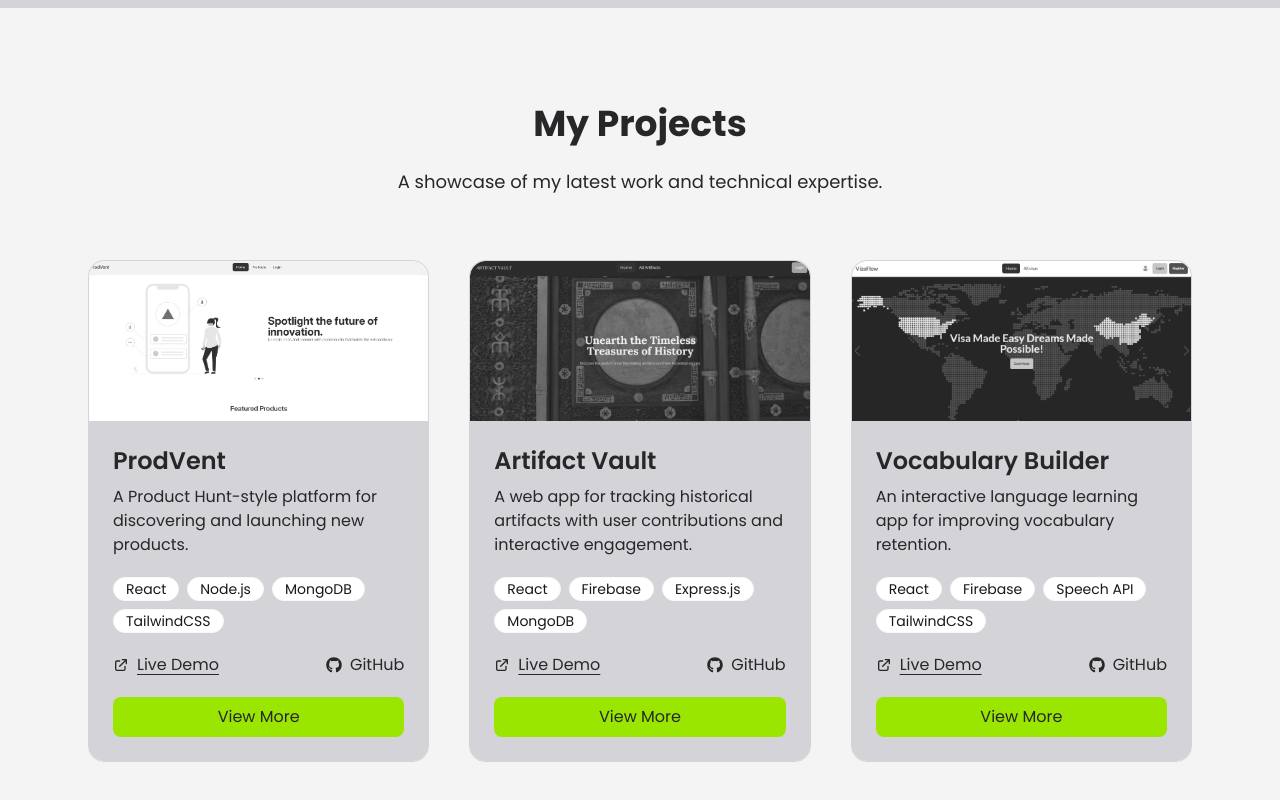
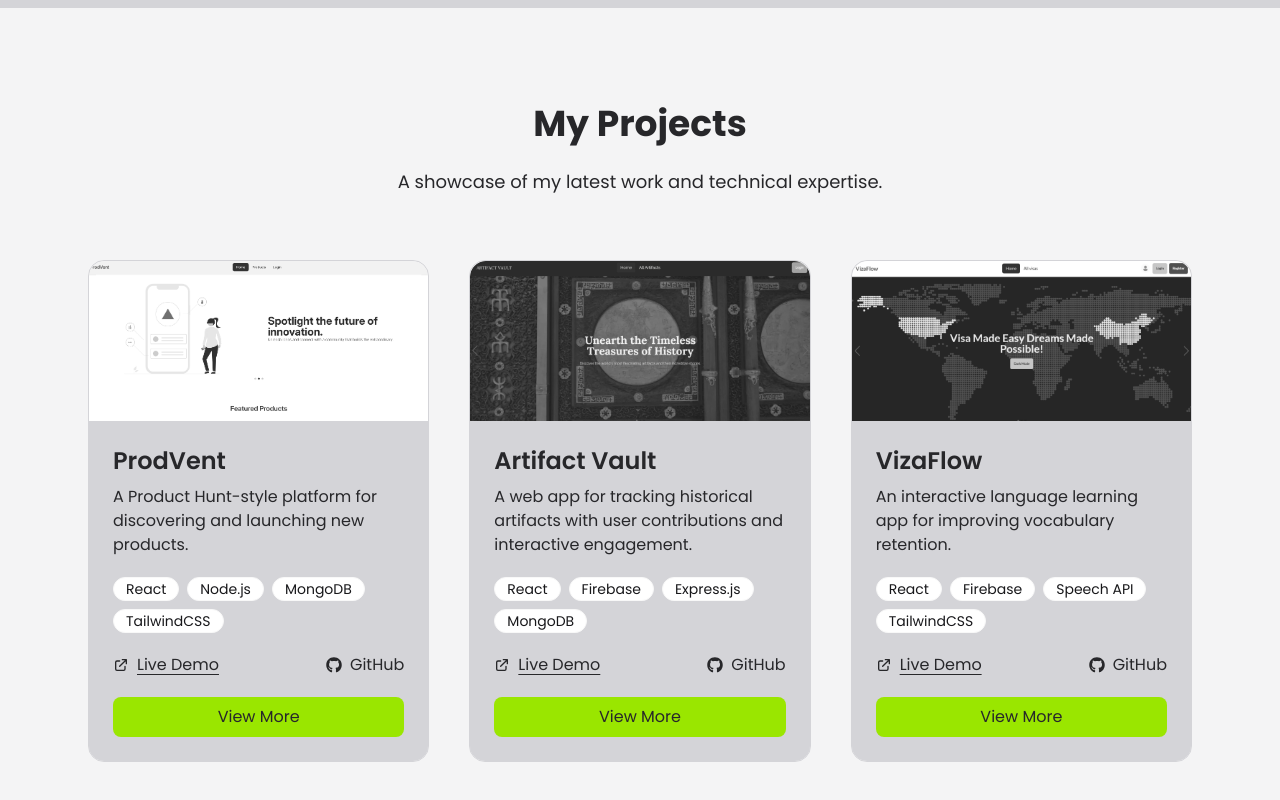
Before and after one commit to Mehedi107/Portfolio, a React (Vite) app: page / in a window 1280 px wide. Shown: the part 3249-4049 px from the top of the page. Built offline with nearby package versions, Linux system fonts and the light colour scheme.

Commit message:
Complete project details page

```diff
--- a/src/components/Projects.jsx
+++ b/src/components/Projects.jsx
@@ -13,9 +13,8 @@ const projects = [
     description:
       'A Product Hunt-style platform for discovering and launching new products.',
     techStack: ['React', 'Node.js', 'MongoDB', 'TailwindCSS'],
-    liveLink: 'https://prodvent.live',
-    githubLink: 'https://github.com/yourusername/prodvent-client',
-    detailsPage: '/projects/prodvent',
+    liveLink: 'https://prodvent-5cd36.web.app/',
+    githubLink: 'https://github.com/Mehedi107/A12-client',
   },
   {
     name: 'Artifact Vault',
@@ -23,19 +22,17 @@ const projects = [
     description:
       'A web app for tracking historical artifacts with user contributions and interactive engagement.',
     techStack: ['React', 'Firebase', 'Express.js', 'MongoDB'],
-    liveLink: 'https://artifactvault.live',
-    githubLink: 'https://github.com/yourusername/artifactvault-client',
-    detailsPage: '/projects/artifactvault',
+    liveLink: 'https://artifact-vault-916d6.web.app',
+    githubLink: 'https://github.com/Mehedi107/A11-client',
   },
   {
-    name: 'Vocabulary Builder',
+    name: 'VizaFlow',
     image: p2,
     description:
       'An interactive language learning app for improving vocabulary retention.',
     techStack: ['React', 'Firebase', 'Speech API', 'TailwindCSS'],
-    liveLink: 'https://vocabuilder.live',
-    githubLink: 'https://github.com/yourusername/vocabuilder-client',
-    detailsPage: '/projects/vocabuilder',
+    liveLink: 'https://visaflow-400fc.web.app/',
+    githubLink: 'https://github.com/Mehedi107/Visa-Flow',
   },
 ];
 
@@ -77,22 +74,22 @@ export default function Projects() {
                 ))}
               </div>
               <div className="flex items-center justify-between my-5">
-                <a
-                  href={project.liveLink}
+                <Link
+                  to={project.liveLink}
                   target="_blank"
                   rel="noopener noreferrer"
                   className="flex items-center gap-2 text-zinc-800 underline underline-offset-4"
                 >
                   <HiOutlineExternalLink /> Live Demo
-                </a>
-                <a
-                  href={project.githubLink}
+                </Link>
+                <Link
+                  to={project.githubLink}
                   target="_blank"
                   rel="noopener noreferrer"
                   className="flex items-center gap-2 hover:underline underline-offset-4"
                 >
                   <FaGithub /> GitHub
-                </a>
+                </Link>
               </div>
               <Link
                 to={`project/${project.name}`}
--- a/src/pages/ProjectDetailsPage.jsx
+++ b/src/pages/ProjectDetailsPage.jsx
@@ -1,9 +1,10 @@
-import { useParams } from 'react-router';
-import { FaExternalLinkAlt, FaGithub } from 'react-icons/fa';
+import { Link, useParams } from 'react-router';
+import { FaGithub } from 'react-icons/fa';
 import { motion } from 'framer-motion';
 import p1 from '../assets/artifact.png';
 import p2 from '../assets/vocabhero.png';
 import p3 from '../assets/prodvent.png';
+import { HiOutlineExternalLink } from 'react-icons/hi';
 
 const projects = [
   {
@@ -11,30 +12,47 @@ const projects = [
     image: p3,
     description:
       'ProdVent is a web platform designed to showcase and discover the latest digital products, including web apps, AI tools, software, games, and mobile apps. Built using the MERN stack (MongoDB, Express.js, React, Node.js), ProdVent allows users to submit, explore, and engage with innovative products.',
-    techStack: ['React', 'Node.js', 'MongoDB', 'TailwindCSS'],
-    liveLink: 'https://prodvent.live',
-    githubLink: 'https://github.com/yourusername/prodvent-client',
-    detailsPage: '/projects/prodvent',
+    techStack: ['tailwind', 'React', 'Node.js', 'MongoDB', 'TailwindCSS'],
+    liveLink: 'https://prodvent-5cd36.web.app/',
+    githubLink: 'https://github.com/Mehedi107/A12-client',
+    challenges: 'Integrating Stripe payment method',
+    improvements: 'Integrate SSL commerce',
   },
   {
     name: 'Artifact Vault',
     image: p1,
     description:
-      'A web app for tracking historical artifacts with user contributions and interactive engagement.',
-    techStack: ['React', 'Firebase', 'Express.js', 'MongoDB'],
-    liveLink: 'https://artifactvault.live',
-    githubLink: 'https://github.com/yourusername/artifactvault-client',
-    detailsPage: '/projects/artifactvault',
+      'Artifact Vault is a web application designed for tracking and showcasing historical artifacts such as the Rosetta Stone and Antikythera Mechanism. Users can browse artifacts, view detailed information, and contribute by adding their own entries. The platform also allows users to like artifacts and keep track of their contributions. The application',
+    techStack: [
+      'tailwind',
+      'React',
+      'Firebase',
+      'Express.js',
+      'MongoDB',
+      'Node.js',
+    ],
+    liveLink: 'https://artifact-vault-916d6.web.app/',
+    githubLink: 'https://github.com/Mehedi107/A11-client',
+    challenges: 'Integrating JWT, Axios and TanStack query',
+    improvements: 'Integrate Payment Method',
   },
   {
-    name: 'Vocabulary Builder',
+    name: 'VizaFlow',
     image: p2,
     description:
-      'An interactive language learning app for improving vocabulary retention.',
-    techStack: ['React', 'Firebase', 'Speech API', 'TailwindCSS'],
-    liveLink: 'https://vocabuilder.live',
-    githubLink: 'https://github.com/yourusername/vocabuilder-client',
-    detailsPage: '/projects/vocabuilder',
+      'The Visa Navigator Portal is a comprehensive platform designed to streamline and simplify the visa application process. Built using the MERN stack (MongoDB, Express.js, React, and Node.js), this portal offers a user-friendly experience for applicants, agents, and administrators.',
+    techStack: [
+      'React',
+      'Firebase',
+      'Express.js',
+      'MongoDB',
+      'Node.js',
+      'tailwind',
+    ],
+    liveLink: 'https://visaflow-400fc.web.app/',
+    githubLink: 'https://github.com/Mehedi107/Visa-Flow',
+    challenges: 'Integrating JWT and Axios',
+    improvements: 'Integrate TanStack query',
   },
 ];
 
@@ -76,32 +94,32 @@ const ProjectDetailsPage = () => {
         </div>
 
         <div className="mt-6 flex gap-6">
-          <a
-            href={project.liveLink}
+          <Link
+            to={project.liveLink}
             target="_blank"
             rel="noopener noreferrer"
-            className="flex items-center gap-2 text-blue-400 hover:text-blue-300"
+            className="flex items-center gap-2 text-zinc-800 underline underline-offset-4"
           >
-            <FaExternalLinkAlt /> Live Demo
-          </a>
-          <a
-            href={project.githubLink}
+            <HiOutlineExternalLink /> Live Demo
+          </Link>
+          <Link
+            to={project.githubLink}
             target="_blank"
             rel="noopener noreferrer"
-            className="flex items-center gap-2 text-gray-400 hover:text-white"
+            className="flex items-center gap-2 hover:underline underline-offset-4"
           >
             <FaGithub /> GitHub
-          </a>
+          </Link>
         </div>
 
         <div className="mt-6">
           <h3 className="text-xl font-semibold mb-2">Challenges Faced</h3>
-          <p className="text-gray-300">{project.challenges}</p>
+          <p className="text-zinc-600">{project.challenges}</p>
         </div>
 
         <div className="mt-6">
           <h3 className="text-xl font-semibold mb-2">Future Improvements</h3>
-          <p className="text-gray-300">{project.improvements}</p>
+          <p className="text-zinc-600">{project.improvements}</p>
         </div>
       </div>
     </section>
```
